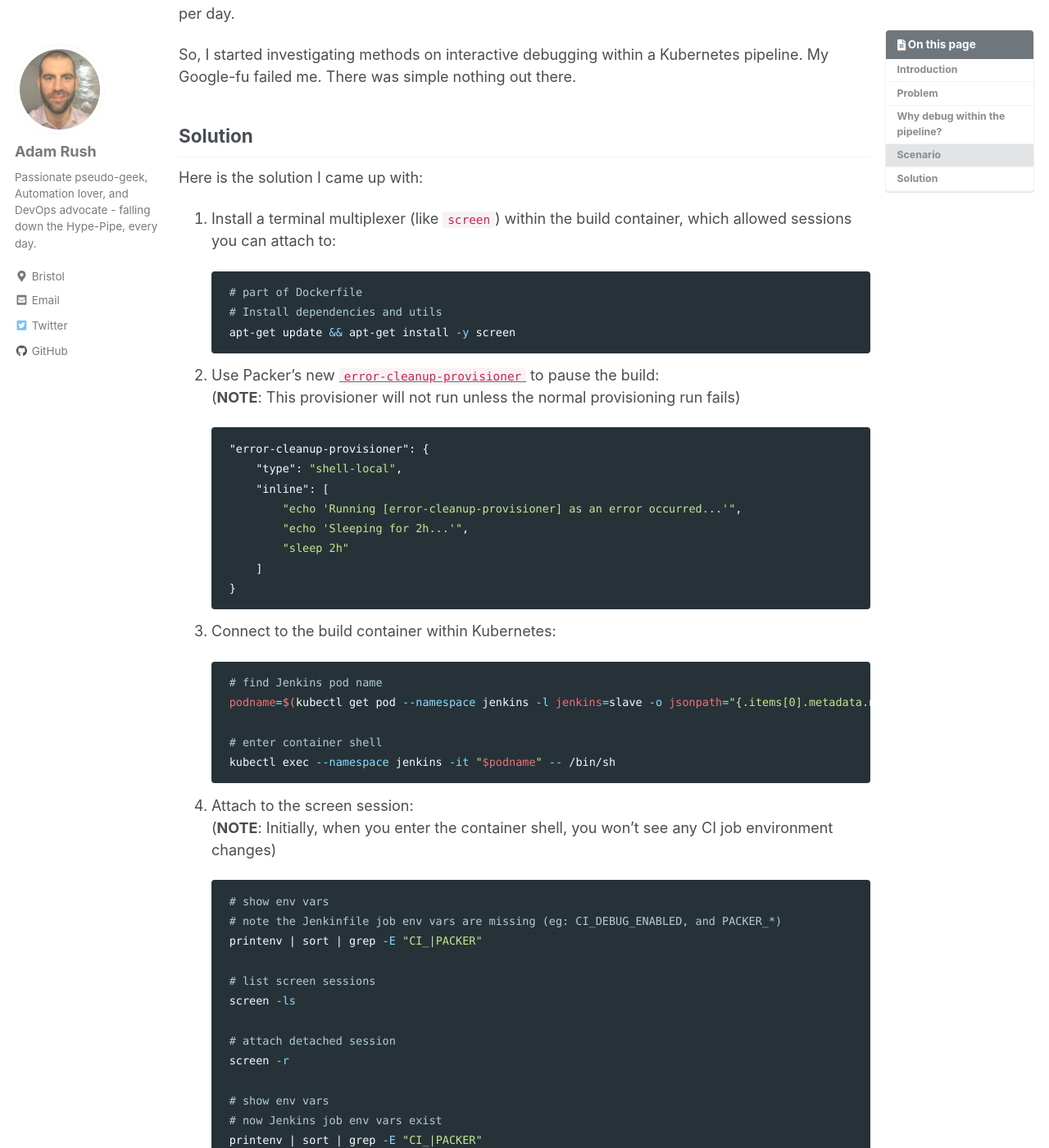
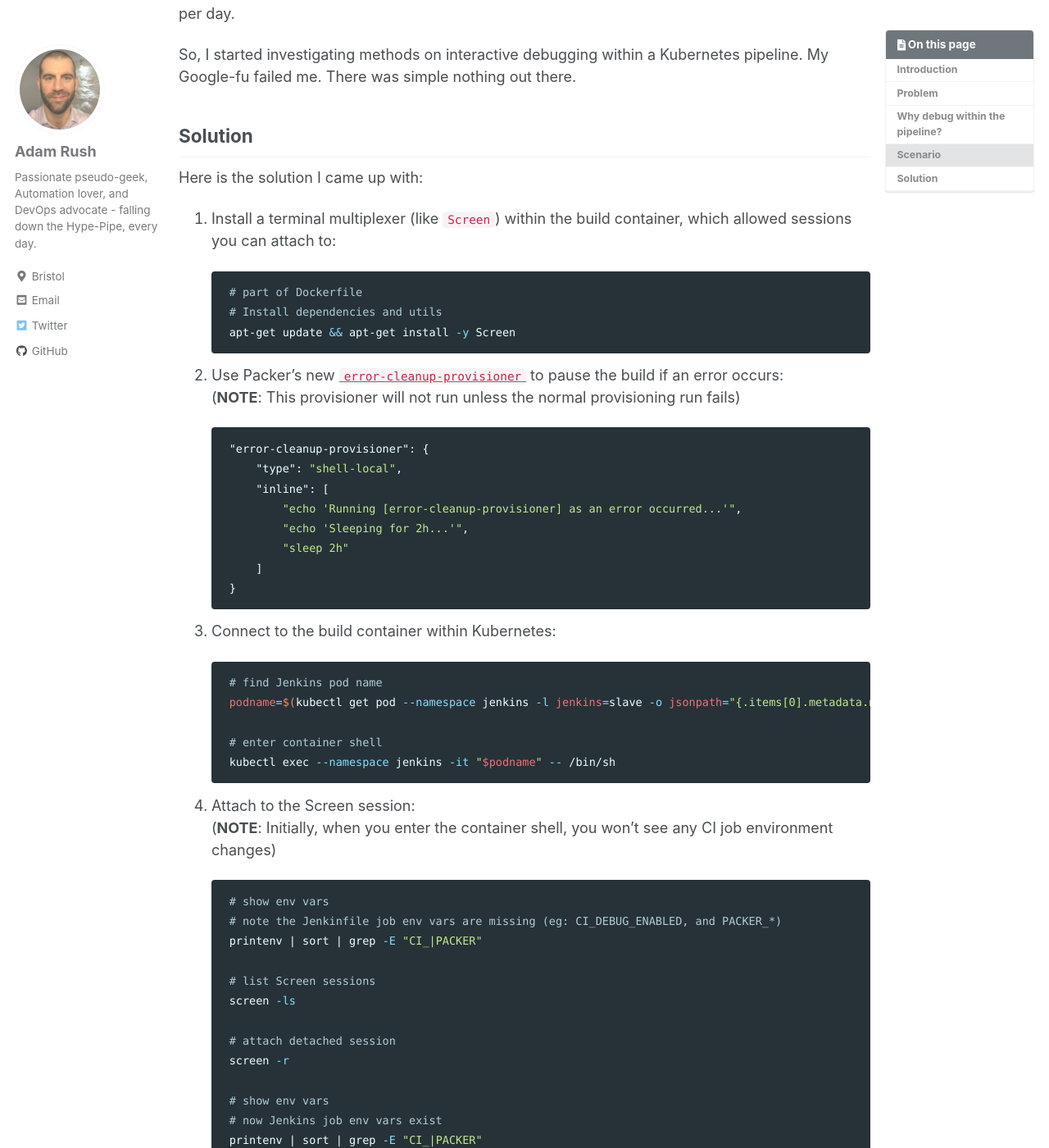
Before and after one commit to adamrushuk/adamrushuk.github.io, a Jekyll site: the page built from _posts/2020-07-05-interactive-debugging-within-a-jenkins-container-running-on-kubernetes.md, in a window 1280 px wide and 1400 px high, scrolled down 1124 px. Shown: the whole window at 82% size. Built offline with Jekyll 4.4.1, drawn with Linux system fonts in a browser that asks for light colours; cached includes are drawn as plain includes; comment, search, counter and statistics services are not loaded.

Commit message:
Added a few tweaks

````diff
--- a/_posts/2020-07-05-interactive-debugging-within-a-jenkins-container-running-on-kubernetes.md
+++ b/_posts/2020-07-05-interactive-debugging-within-a-jenkins-container-running-on-kubernetes.md
@@ -61,15 +62,16 @@ There was simple nothing out there.
 
 Here is the solution I came up with:
 
-1. Install a terminal multiplexer (like `screen`) within the build container, which allowed sessions you can attach to:
+1. Install a terminal multiplexer (like `Screen`) within the build container, which allowed sessions you can attach to:
 
     ```bash
     # part of Dockerfile
     # Install dependencies and utils
-    apt-get update && apt-get install -y screen
+    apt-get update && apt-get install -y Screen
     ```
 
-1. Use Packer's new [`error-cleanup-provisioner`](https://www.packer.io/docs/templates/provisioners#on-error-provisioner) to pause the build:
+1. Use Packer's new [`error-cleanup-provisioner`](https://www.packer.io/docs/templates/provisioners#on-error-provisioner)
+to pause the build if an error occurs:
 (**NOTE**: This provisioner will not run unless the normal provisioning run fails)
 
     ```json
@@ -93,7 +95,7 @@ Here is the solution I came up with:
     kubectl exec --namespace jenkins -it "$podname" -- /bin/sh
     ```
 
-1. Attach to the screen session:
+1. Attach to the Screen session:
 (**NOTE**: Initially, when you enter the container shell, you won't see any CI job environment changes)
 
     ```bash
@@ -101,7 +103,7 @@ Here is the solution I came up with:
     # note the Jenkinfile job env vars are missing (eg: CI_DEBUG_ENABLED, and PACKER_*)
     printenv | sort | grep -E "CI_|PACKER"
 
-    # list screen sessions
+    # list Screen sessions
     screen -ls
 
     # attach detached session
````
Also changed, not shown: other parts of _posts/2020-07-05-interactive-debugging-within-a-jenkins-container-running-on-kubernetes.md (+1 -0 lines), 1 other file.
